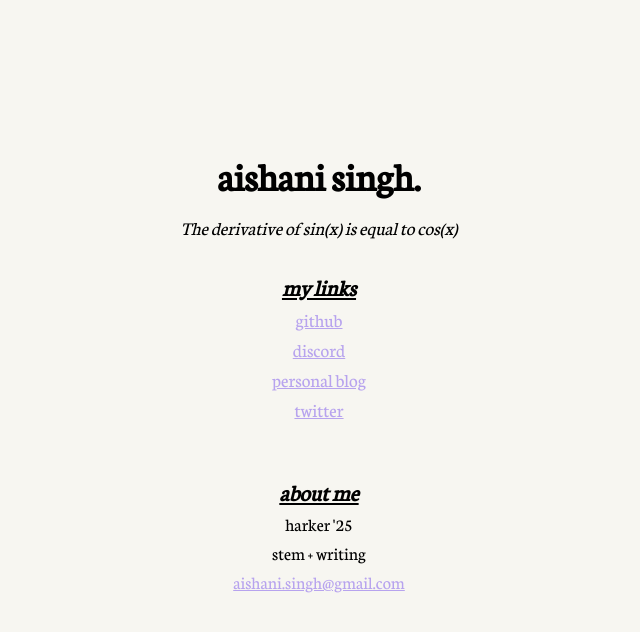
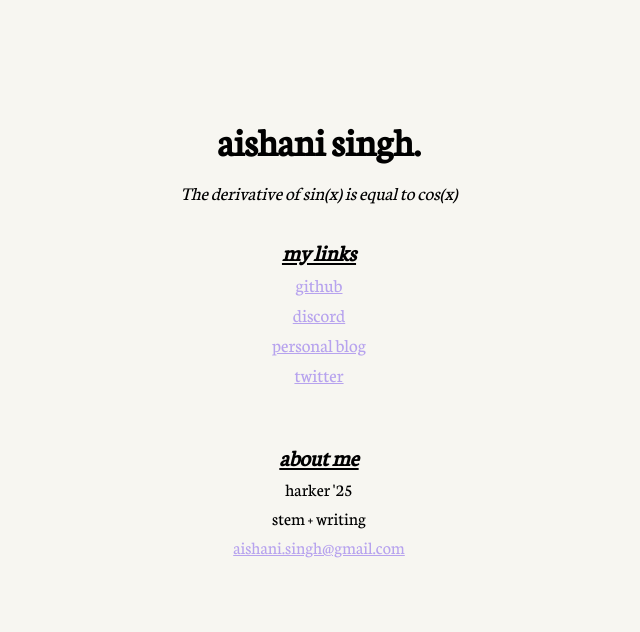
Before and after one commit to aishani-singh/aishani-singh.github.io, a React (Create React App) app: page / in a window 1280 px wide. Shown: the top 632 px of the page, without its empty margins (321-961 px from the left). Built offline with nearby package versions, Linux system fonts and the light colour scheme.

Commit message:
change padding

```diff
--- a/src/App.css
+++ b/src/App.css
@@ -14,7 +14,7 @@ body {
   align-items: center;
   font-size: 40px;
   color: black;
-  padding-top: 150px;
+  padding-top: 115px;
 }
 
 p {
```
